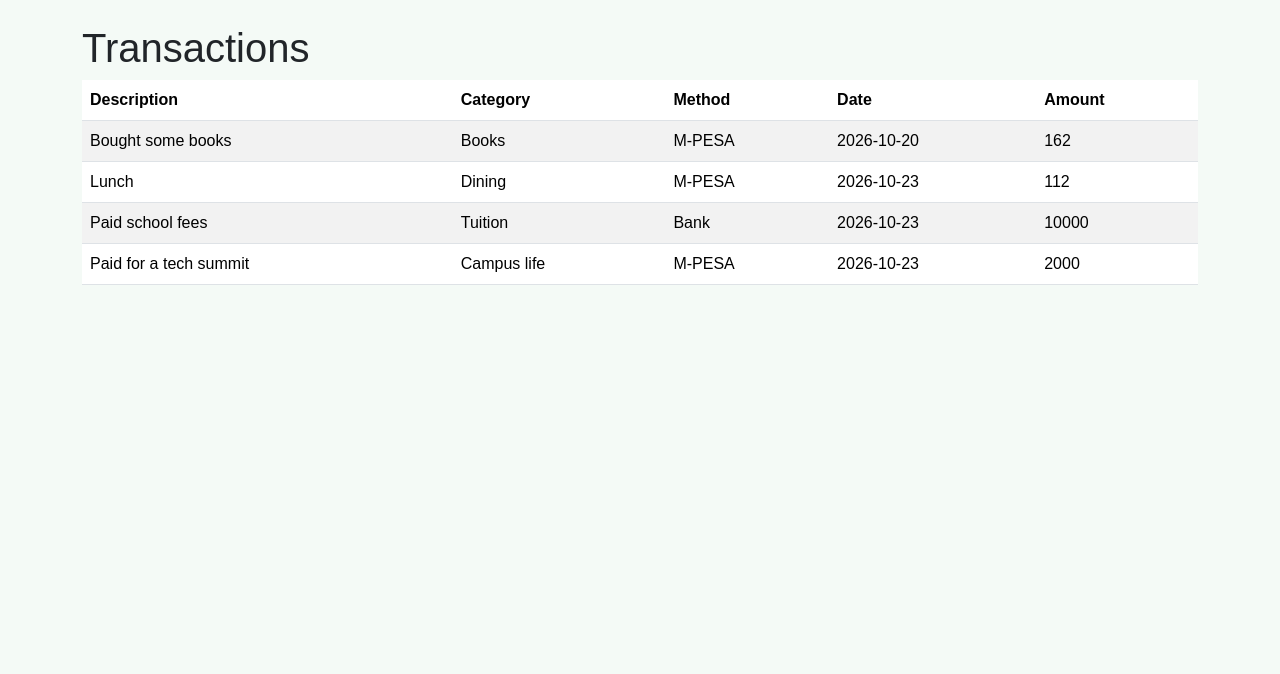
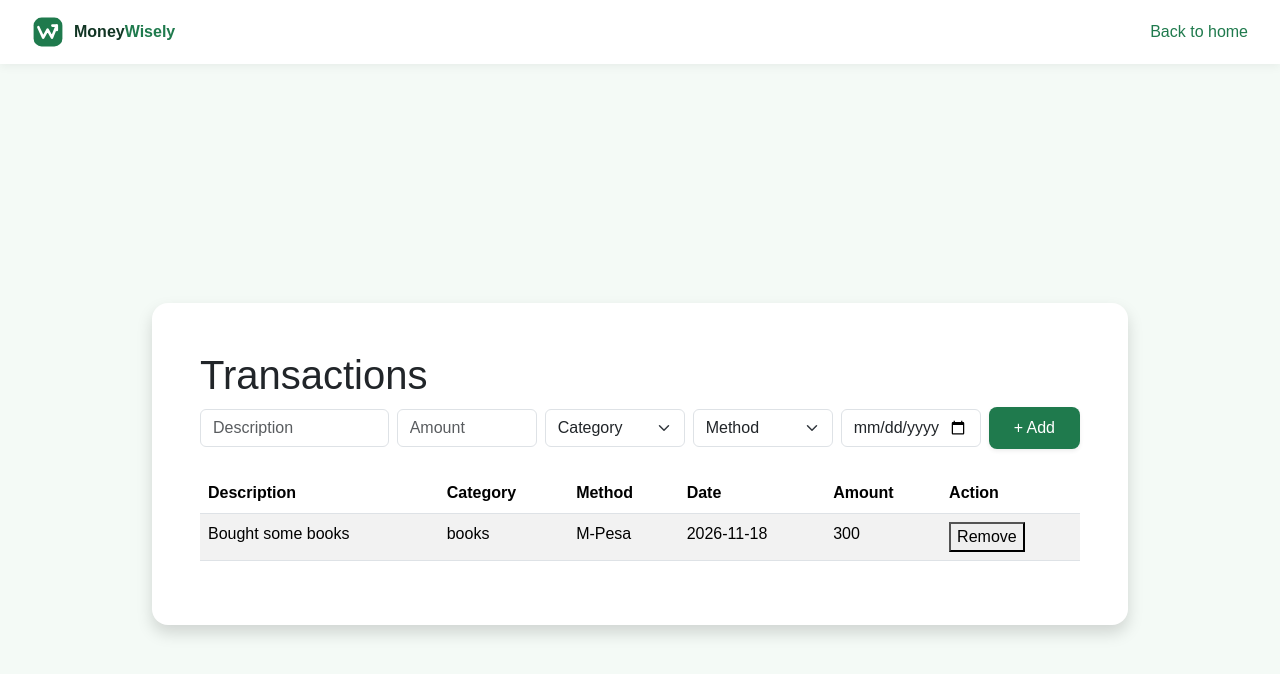
Before and after one commit to Myminiwrldsht/Student-Expense-Tracker-React-, a React (Vite) app: page /transactions in a window 1280 px wide. Shown: the top 674 px of the page. Built offline with nearby package versions, Linux system fonts and the light colour scheme; data requests are answered from the project's data file.

Commit message:
fat(transactions): add expense form that posts to the server, add a DELETE button that deletes expenses from the form and from the server

```diff
--- a/db.json
+++ b/db.json
@@ -2,71 +2,44 @@
   "expenses": [
     {
       "description": "Bought some books",
-      "amount": 162,
-      "category": "Books",
-      "method": "M-PESA",
-      "date": "2026-10-20",
-      "id": "1"
-    },
-    {
-      "description": "Lunch",
-      "amount": 112,
-      "category": "Dining",
-      "method": "M-PESA",
-      "date": "2026-10-23",
-      "id": "2"
-    },
-    {
-      "description": "Paid school fees",
-      "amount": 10000,
-      "category": "Tuition",
-      "method": "Bank",
-      "date": "2026-10-23",
-      "id": "3"
-    },
-    {
-      "description": "Paid for a tech summit",
-      "amount": 2000,
-      "category": "Campus life",
-      "method": "M-PESA",
-      "date": "2026-10-23",
-      "id": "4"
+      "amount": 300,
+      "category": "books",
+      "method": "M-Pesa",
+      "date": "2026-11-18",
+      "id": "iGkLmO_wGfI"
     }
   ],
-
   "budgets": [
     {
       "id": "1",
-"demoName" : "Maya",
-"semester" : "Semester 1",
-"currency" : "KES",
-"income" : 50000,
-"spendingBudget" : 30000
+      "demoName": "Maya",
+      "semester": "Semester 1",
+      "currency": "KES",
+      "income": 50000,
+      "spendingBudget": 30000
     }
   ],
-
-"categories" : [
+  "categories": [
     {
       "id": "1",
-    "categoryName" : "Tuition",
-    "limit" : 20000
+      "categoryName": "Tuition",
+      "limit": 20000
     },
     {
-    "id" : "2",
+      "id": "2",
       "categoryName": "CampusLife",
       "limit": 5000
     },
     {
-    "id" : "3",
-    "categoryName" : "Dining",
-    "limit" : 3000
+      "id": "3",
+      "categoryName": "Dining",
+      "limit": 3000
     },
     {
-    "id" : "4",
+      "id": "4",
       "categoryName": "Books",
-    "limit" : 2000
+      "limit": 2000
     }
-
-]
-
+  ],
+  "$schema": "./node_modules/json-server/schema.json"
 }
--- a/src/components/BudgetForm.jsx
+++ b/src/components/BudgetForm.jsx
@@ -1,15 +1,15 @@
-import {useState} from 'react';
-import {useNavigate} from 'react-router';
+import { useState } from 'react';
+import { useNavigate } from 'react-router';
 import useBudgets from '../hooks/useBudgets';
 
 export default function BudgetForm() {
   const [formData, setFormData] = useState(
     {
-"demoName" : "",
-"semester" : "",
-"currency" : "KES",
-"income" : "",
-"spendingBudget" : "",
+      "demoName": "",
+      "semester": "",
+      "currency": "KES",
+      "income": "",
+      "spendingBudget": "",
     }
 
 
@@ -17,10 +17,10 @@ export default function BudgetForm() {
 
   const [errors, setErrors] = useState({}); //error validation state
   const navigate = useNavigate();
-    const {setBudgets} = useBudgets();
+  const { setBudgets } = useBudgets();
 
   function handleChange(event) { //helper function to update the formData state every time the user types in an input box
-        setFormData({...formData, [event.target.name]: event.target.value})
+    setFormData({ ...formData, [event.target.name]: event.target.value })
 
   }
 
@@ -32,33 +32,33 @@ export default function BudgetForm() {
 
 
     //validation rules
-        if(!formData.demoName.trim()) {
-            newErrors.demoName= "Demo-name is required!";
+    if (!formData.demoName.trim()) {
+      newErrors.demoName = "Demo-name is required!";
     }
-        if(formData.semester === "") {
+    if (formData.semester === "") {
       newErrors.semester = "Please select a semester";
     }
-        if(!formData.income || numericIncome <= 0) {
+    if (!formData.income || numericIncome <= 0) {
       newErrors.income = "Income must be more than 0";
     }
-        if(!formData.spendingBudget || numericSpendingBudget <= 0) {
+    if (!formData.spendingBudget || numericSpendingBudget <= 0) {
       newErrors.spendingBudget = "The spending budget must be more than 0";
     }
-        if(numericSpendingBudget > 0 && numericIncome > 0 && numericSpendingBudget > numericIncome) {
+    if (numericSpendingBudget > 0 && numericIncome > 0 && numericSpendingBudget > numericIncome) {
       newErrors.spendingBudget = "Your spending budget is more than your income. Please reduce the spending budget amount."
     }
-        if(Object.keys(newErrors).length > 0) {
+    if (Object.keys(newErrors).length > 0) {
       setErrors(newErrors); //upadates the errors state: causes a re-render to display errors
       return; //stopsthe function to avoid submission of invalid data
     }
 
     setErrors({});
-       setBudgets({...formData, income: numericIncome, spendingBudget: numericSpendingBudget});
+    setBudgets({ ...formData, income: numericIncome, spendingBudget: numericSpendingBudget });
     navigate('/transactions');
 
   }
 
-    return(
+  return (
 
     <div className="col-lg-6 bg-white rounded-4 shadow">
       <div className="container py-5" style={{ maxWidth: "720px" }}>
@@ -73,7 +73,7 @@ export default function BudgetForm() {
         <form onSubmit={handleSubmit}>
 
           <section className="mb-4">
-                        <h2 className="section-title mb-3 fw-bold" style={{color: "var(--green)"}}>Student details</h2>
+            <h2 className="section-title mb-3 fw-bold" style={{ color: "var(--green)" }}>Student details</h2>
 
             <div className="row g-3 mb-3">
 
@@ -99,7 +99,7 @@ export default function BudgetForm() {
           </section>
 
           <section className="mb-4">
-                        <h2 className="section-title mb-3 fw-bold" style={{color: "var(--green)"}}>Your semester budget</h2>
+            <h2 className="section-title mb-3 fw-bold" style={{ color: "var(--green)" }}>Your semester budget</h2>
 
             <div className="row g-3 mb-3">
               <div className="col-md-6">
@@ -135,7 +135,7 @@ export default function BudgetForm() {
                 <label htmlFor="expectedIncome" className="form-label fw-bold">
                   Expected semester income
                 </label>
-                              <input name="income" value={formData.income} onChange={handleChange} type="number" className="form-control border-success" id="expectedIncome" placeholder="Ksh 0.00"/>
+                <input name="income" min="1" value={formData.income} onChange={handleChange} type="number" className="form-control border-success" id="expectedIncome" placeholder="Ksh 0.00" />
                 <div className="form-text ">
                   Include scholarships, allowance, or other support
                 </div>
@@ -143,12 +143,12 @@ export default function BudgetForm() {
               </div>
               <div className="col-md-6">
                 <label htmlFor="spendingBudget" className="form-label fw-bold">Semester spending budget</label>
-                              <input name="spendingBudget" value={formData.spendingBudget} onChange={handleChange} type="number" className="form-control border-success" id="spendingBudget" placeholder="Ksh 0.00"/>
+                <input name="spendingBudget" min="1" value={formData.spendingBudget} onChange={handleChange} type="number" className="form-control border-success" id="spendingBudget" placeholder="Ksh 0.00" />
                 {errors.spendingBudget && (<div className="text-danger small mt-1">{errors.spendingBudget}</div>)}
               </div>
             </div>
             <div className="d-grid">
-                            <button type="submit" className="btn text-white px-4 py-2 fw-medium rounded-3 shadow-sm " style={{backgroundColor: "var(--green)"}}>Create my budget</button>
+              <button type="submit" className="btn text-white px-4 py-2 fw-medium rounded-3 shadow-sm " style={{ backgroundColor: "var(--green)" }}>Create my budget</button>
             </div>
             <p className="text-muted text-center small mt-2 mb-0 ">Your budget is a starting point, you can edit it as you go.</p>
 
--- a/src/pages/Transactions.jsx
+++ b/src/pages/Transactions.jsx
@@ -1,46 +1,212 @@
-import {useState, useEffect} from 'react';
+import { useState, useEffect } from 'react';
+import { Link } from 'react-router';
+import logo from '../assets/moneywisely-icon.svg';
+
 
 
 export default function Transactions() {
     const [expenses, setExpenses] = useState([]);
     const [loading, setLoading] = useState(true);
     const [error, setError] = useState("");
+    const [formData, setFormData] = useState({
+        description: "",
+        amount: "",
+        category: "",
+        method: "",
+        date: "",
+    })
+
+    //
+    function handleChange(event) {
+        setFormData({ ...formData, [event.target.name]: event.target.value })
+    }
+
+    function handleSubmit(event) {
+        event.preventDefault();
+        const numericAmount = Number(formData.amount);
+
+        fetch("http://localhost:4000/expenses", {
+            method: "POST",
+            headers: { "Content-Type": "application/json", },
+            body: JSON.stringify({ ...formData, amount: numericAmount }),
+        })
+
+            .then((response) => {
+                if (!response.ok) {
+                    throw new Error("Failed to add transaction");
+                }
+                return response.json();
+            })
+
+            .then((savedExpense) => {
+                setExpenses([savedExpense, ...expenses]);
+                setFormData({
+                    description: "",
+                    amount: "",
+                    category: "",
+                    method: "",
+                    date: "",
+                })
+            })
+            .catch((err) => {
+                setError(err.message);
+            })
+    }
+
+//handles the deletion of expenses from the transactions table
+    function removeExpense(id) {
+        fetch(`http://localhost:4000/expenses/${id}`,{
+            method: "DELETE", //deletes a specific expense from the transactions table
+        })
+        .then((response)=> response.json())
+        .then(()=> {
+            setExpenses((prev)=> prev.filter((p)=> (p.id !== id)));
+        })
+
+    }
+
 
     useEffect(() => {
         fetch("http://localhost:4000/expenses")
-    .then((response)=> { if(!response.ok) {
+            .then((response) => {
+                if (!response.ok) {
                     throw new Error("failed to fetch expenses");
                 }
-       return response.json()})
+                return response.json()
+            })
 
-    .then((data)=> {
+            .then((data) => {
                 setExpenses(data);
 
             })
 
-    .catch((err)=> {
+            .catch((err) => {
                 setError(err.message);
             })
 
-    .finally(()=> {
+            .finally(() => {
                 setLoading(false);
             })
     }, []);
 
-if(loading){
-    return(<p className="container py-5">Loading...</p>)
+    if (loading) {
+        return (<p className="container py-5">Loading...</p>)
     }
-if(error) {
-    return(<p className="text-danger">{error}</p>)
+    if (error) {
+        return (<p className="text-danger">{error}</p>)
     }
 
 
-    return(
-        <div className="container py-4">
+    return (
+        <>
+            <nav className="navbar">
+                <Link to="/">
+                    <div className="logo-container">
+                        <img
+                            src={logo}
+                            className="logo-img"
+                            alt=""
+                            style={{ height: "32px", width: "auto" }}
+                        />
+                        <div className="text-block">
+                            <span className="logo-text">
+                                Money<span className="logo-accent">Wisely</span>
+                            </span>
+                        </div>
+                    </div>
+                </Link>
+
+                <div className="nav-links">
+                    <Link to="/">Back to home</Link>
+                </div>
+            </nav>
+
+            <div className="container min-vh-100 d-flex justify-content-center align-items-center py-4" style={{ maxWidth: "1000px" }}>
+                <div className="w-100 bg-white rounded-4 shadow p-4 p-md-5">
                     <h1>Transactions</h1>
+
+                    <form onSubmit={handleSubmit} className="mb-4">
+                        <div className="row g-2 align-items-center">
+
+                            <div className="col-md">
+                                <input
+                                    type="text"
+                                    name="description"
+                                    className="form-control"
+                                    placeholder="Description"
+                                    value={formData.description}
+                                    onChange={handleChange} required />
+
+                            </div>
+                            <div className="col-md-2">
+                                <input
+                                    type="number"
+                                    name="amount"
+                                    className="form-control"
+                                    placeholder="Amount"
+                                    min="1"
+                                    value={formData.amount}
+                                    onChange={handleChange}
+                                    required
+                                />
+                            </div>
+
+                            <div className="col-md-2">
+                                <select
+                                    name="category"
+                                    className="form-select"
+                                    value={formData.category}
+                                    onChange={handleChange}
+                                    required
+                                >
+                                    <option value="" disabled>Category</option>
+                                    <option value="tuition">Tuition</option>
+                                    <option value="dining">Dining</option>
+                                    <option value="campusLife">Campus life</option>
+                                    <option value="books">Books</option>
+                                </select>
+                            </div>
+
+                            <div className="col-md-2">
+                                <select
+                                    name="method"
+                                    className="form-select"
+                                    value={formData.method}
+                                    onChange={handleChange}
+                                    required
+                                >
+                                    <option value="" disabled>Method</option>
+                                    <option value="M-Pesa">M-PESA</option>
+                                    <option value="Bank">Bank</option>
+                                </select>
+                            </div>
+
+                            <div className="col-md-2">
+                                <input
+                                    type="date"
+                                    name="date"
+                                    className="form-control"
+                                    value={formData.date}
+                                    onChange={handleChange}
+                                    required
+                                />
+                            </div>
+
+                            <div className="col-md-auto">
+                                <button type="submit" className="btn text-white text-nowrap px-4 py-2 fw-medium rounded-3 shadow-sm" style={{ backgroundColor: "var(--green)" }}>
+                                    + Add
+                                </button>
+                            </div>
+
+                        </div>
+
+                    </form>
+
+
                     {expenses.length === 0 ? (
                         <p>No transactions yet</p>
                     ) : (
+                        <div className="table-responsive">
                         <table className="table table-striped">
                             <thead>
                                 <tr>
@@ -49,25 +215,29 @@ if(error) {
                                     <th>Method</th>
                                     <th>Date</th>
                                     <th>Amount</th>
+                                    <th>Action</th>
                                 </tr>
                             </thead>
                             <tbody>
-                        {expenses.map((expense)=> (
+                                {expenses.map((expense) => (
                                     <tr key={expense.id}>
                                         <td>{expense.description}</td>
                                         <td>{expense.category}</td>
                                         <td>{expense.method}</td>
                                         <td>{expense.date}</td>
                                         <td>{expense.amount}</td>
+                                        <td><button onClick={()=> removeExpense(expense.id)} className="delete-btn">Remove</button></td>
                                     </tr>
 
                                 ))}
                             </tbody>
                         </table>
+                        </div>
                     )}
+                </div>
             </div>
 
 
-
+        </>
     )
 }
```
Lines whose indentation alone changed are shown as unchanged.
